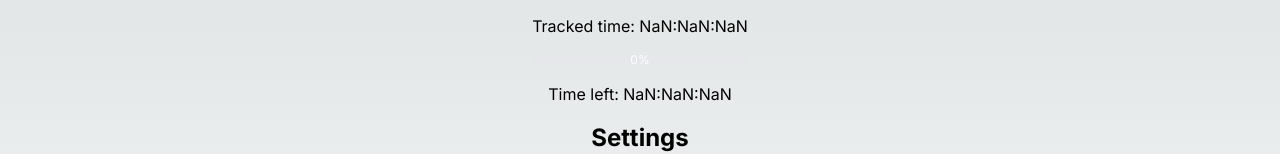
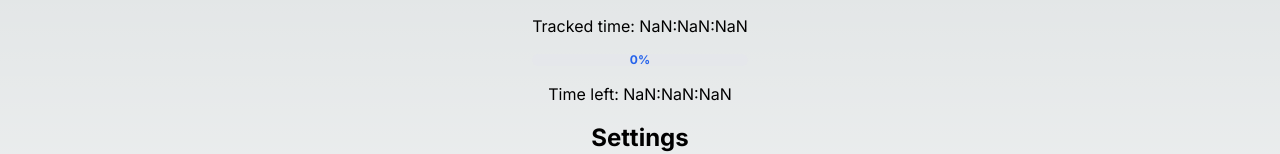
Before and after one commit to doulosHector/work-timer-nextjs, a Next.js app: page / in a window 1280 px wide. Shown: the part 318-472 px from the top of the page. Built offline with nearby package versions, Linux system fonts and the light colour scheme.

Commit message:
fix: progress bar

```diff
--- a/src/components/atoms/ProgressBar.tsx
+++ b/src/components/atoms/ProgressBar.tsx
@@ -14,7 +14,11 @@ const ProgressBar = ({
         style={{ width: `${progress}%` }}
       ></div>
       {showPercentage && (
-        <p className="text-white text-center text-xs relative -top-3.5">
+        <p
+          className={`text-center font-bold text-xs relative -top-3.5 ${
+            progress < 100 ? "text-blue-600" : "text-green-600"
+          }`}
+        >
           {Math.round(progress)}%
         </p>
       )}
--- a/src/components/molecules/TrackedTime.tsx
+++ b/src/components/molecules/TrackedTime.tsx
@@ -16,7 +16,7 @@ const TrackedTime = ({
   return (
     <div>
       <p>Tracked time: {formatTime(hours, minutes, seconds)}</p>
-      <ProgressBar progress={progress} showPercentage={true} />
+      <ProgressBar progress={progress > 100 ? 100 : progress} showPercentage />
     </div>
   );
 };
```
